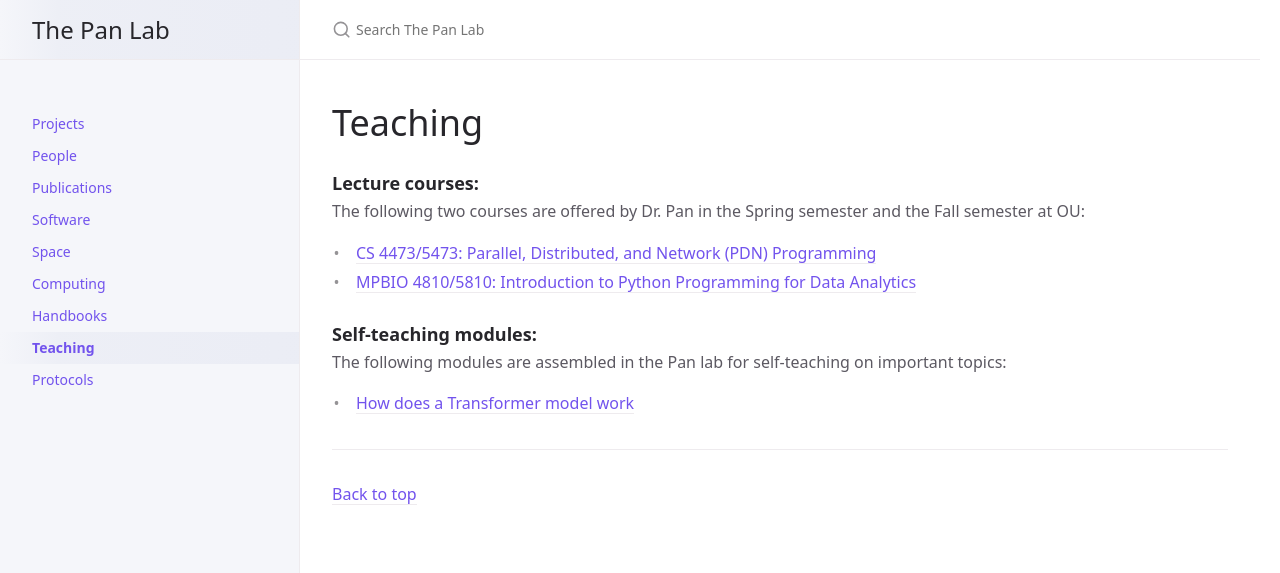
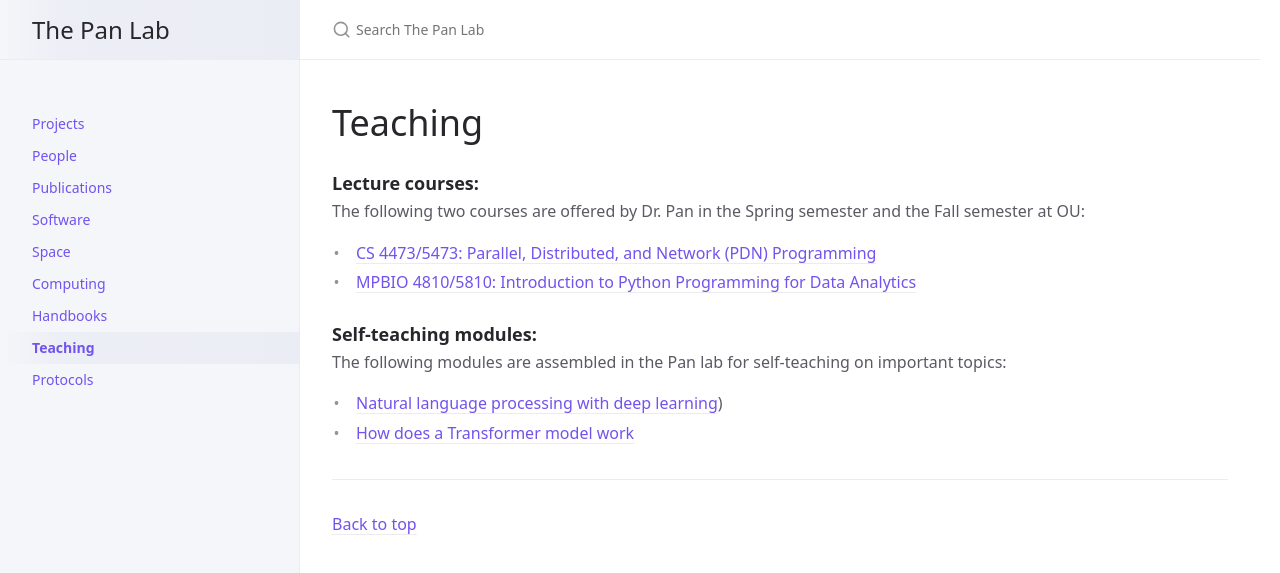
Before and after one commit to thepanlab/thepanlab.github.io, a Jekyll site: the page built from docs/teaching.md, in a window 1280 px wide. Shown: the top 573 px of the page. Built offline with Jekyll 4.4.1, drawn with Linux system fonts in a browser that asks for light colours.

Commit message:
Update teaching.md

```diff
--- a/docs/teaching.md
+++ b/docs/teaching.md
@@ -12,4 +12,5 @@ The following two courses are offered by Dr. Pan in the Spring semester and the
 
 ### **Self-teaching modules:**
 The following modules are assembled in the Pan lab for self-teaching on important topics:
+- [Natural language processing with deep learning]({{ site.baseurl }}{% link docs/Teaching/NLP_courses.md %}))
 - [How does a Transformer model work]()
```
